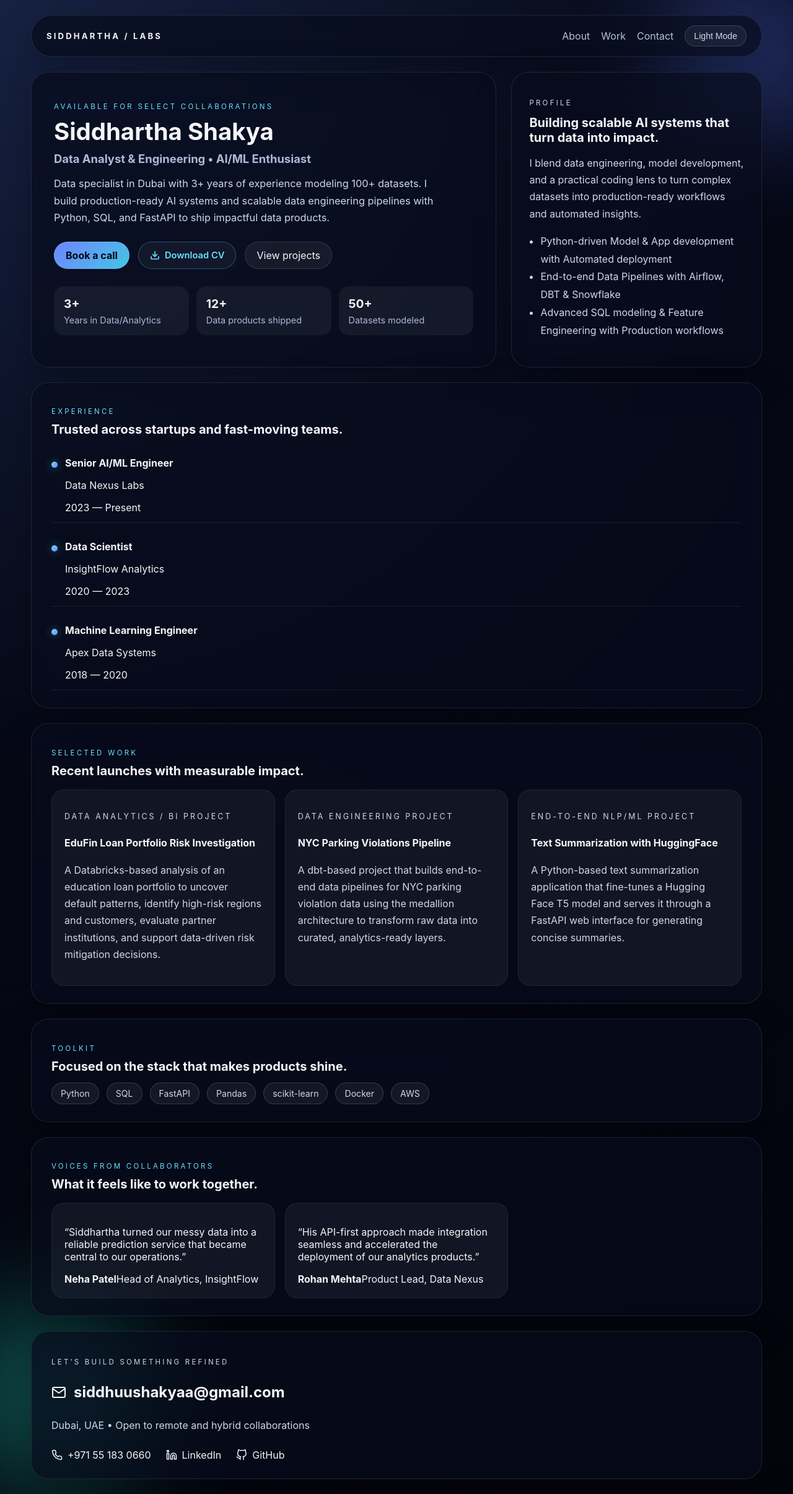
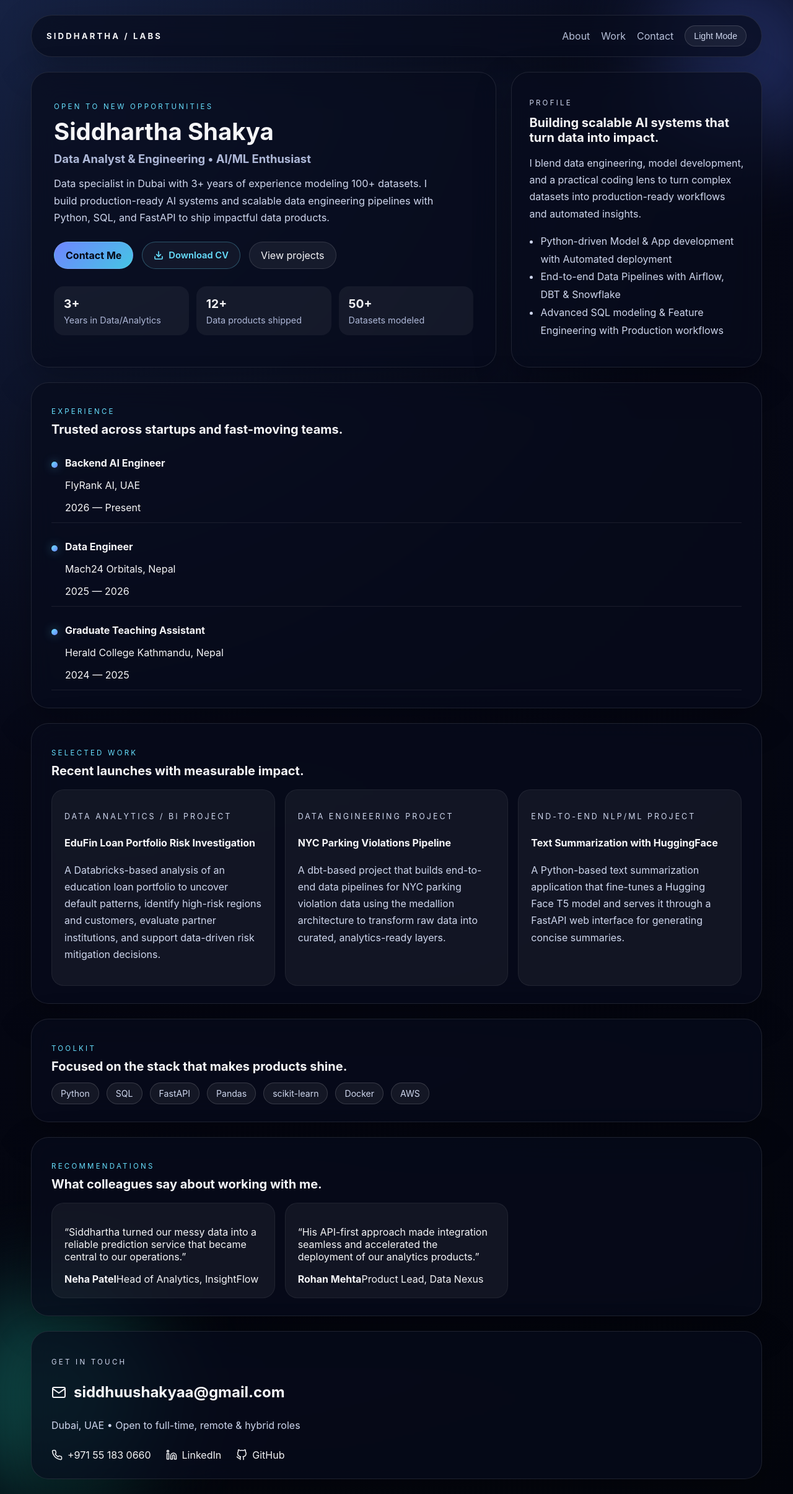
Before and after one commit to SiddhuShkya/my-portfolio, a React (Vite) app: page / in a window 1280 px wide. Shown: the whole page at 62% size. Built offline with nearby package versions, Linux system fonts and the light colour scheme.

Commit message:
fix: rewrite copy to be recruiter-focused, remove freelance/collaboration language

```diff
--- a/src/App.jsx
+++ b/src/App.jsx
@@ -38,9 +38,9 @@ const projects = [
 ];
 
 const experience = [
-  { title: 'Senior AI/ML Engineer', period: '2023 — Present', company: 'Data Nexus Labs' },
-  { title: 'Data Scientist', period: '2020 — 2023', company: 'InsightFlow Analytics' },
-  { title: 'Machine Learning Engineer', period: '2018 — 2020', company: 'Apex Data Systems' }
+  { title: 'Backend AI Engineer', period: '2026 — Present', company: 'FlyRank AI, UAE' },
+  { title: 'Data Engineer', period: '2025 — 2026', company: 'Mach24 Orbitals, Nepal' },
+  { title: 'Graduate Teaching Assistant ', period: '2024 — 2025', company: 'Herald College Kathmandu, Nepal' }
 ];
 
 const testimonials = [
@@ -106,13 +106,13 @@ function App() {
 
       <main className="content-grid">
         <section className="hero-card">
-          <p className="eyebrow">Available for select collaborations</p>
+          <p className="eyebrow">Open to new opportunities</p>
           <h1>{profile.name}</h1>
           <h2>{profile.role}</h2>
           <p className="summary">{profile.summary}</p>
 
           <div className="hero-actions">
-            <a className="button primary" href="#contact">Book a call</a>
+            <a className="button primary" href="#contact">Contact Me</a>
             <a className="button cv-download" href="https://raw.githubusercontent.com/SiddhuShkya/autoCV/build/cv.pdf" target="_blank" rel="noopener noreferrer">
               <svg width="16" height="16" viewBox="0 0 24 24" fill="none" stroke="currentColor" strokeWidth="2.5" strokeLinecap="round" strokeLinejoin="round" aria-hidden="true">
                 <path d="M21 15v4a2 2 0 0 1-2 2H5a2 2 0 0 1-2-2v-4" />
@@ -197,8 +197,8 @@ function App() {
 
       <section className="section-card testimonial-section">
         <div className="section-heading">
-          <p className="eyebrow">Voices from collaborators</p>
-          <h3>What it feels like to work together.</h3>
+          <p className="eyebrow">Recommendations</p>
+          <h3>What colleagues say about working with me.</h3>
         </div>
         <div className="testimonial-grid">
           {testimonials.map((item) => (
@@ -212,7 +212,7 @@ function App() {
       </section>
 
       <footer className="footer-card" id="contact">
-        <p className="eyebrow">Let’s build something refined</p>
+        <p className="eyebrow">Get in touch</p>
 
         <div className="footer-contact-primary" style={{ margin: '1.5rem 0' }}>
           <a href="mailto:siddhuushakyaa@gmail.com" className="contact-link-large" style={{ display: 'inline-flex', alignItems: 'center', gap: '0.75rem', textDecoration: 'none', color: 'inherit', fontSize: '1.5rem', fontWeight: 'bold' }}>
@@ -224,7 +224,7 @@ function App() {
           </a>
         </div>
 
-        <p>{profile.location} • Open to remote and hybrid collaborations</p>
+        <p>{profile.location} • Open to full-time, remote &amp; hybrid roles</p>
 
         <div className="footer-links" style={{ display: 'flex', gap: '1.5rem', marginTop: '1.5rem', alignItems: 'center' }}>
           <a href="tel:+971551830660" className="contact-link" style={{ display: 'flex', alignItems: 'center', gap: '0.5rem', textDecoration: 'none', color: 'inherit' }}>
```
